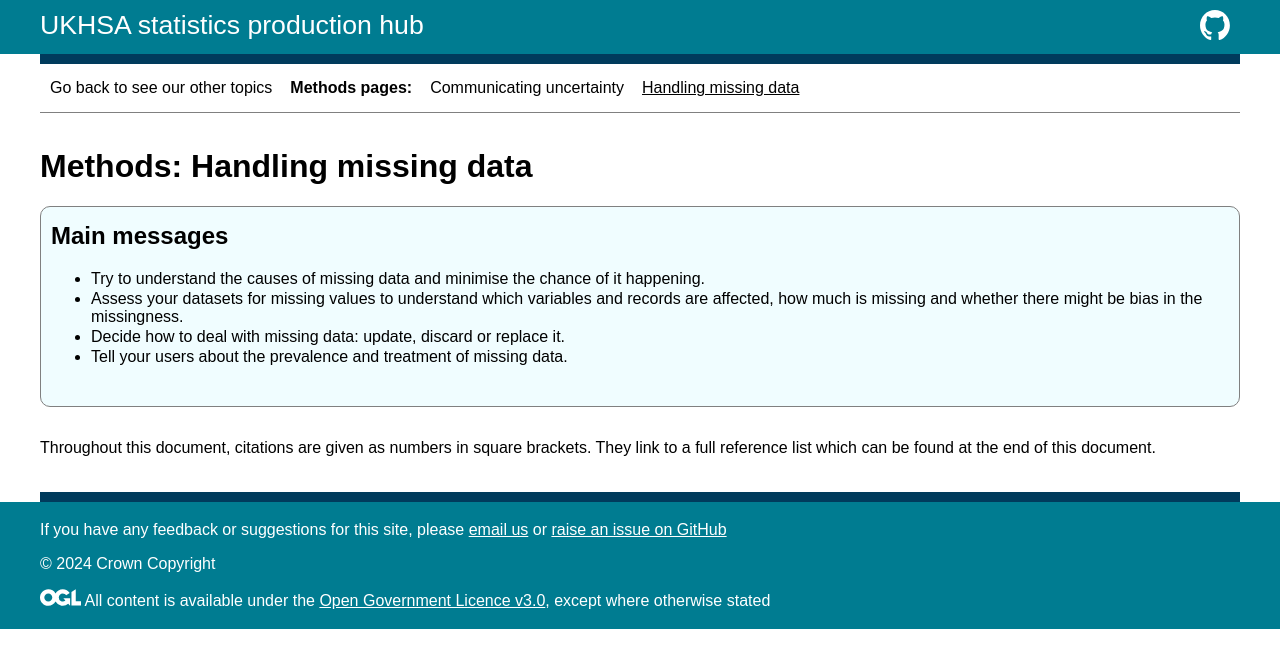
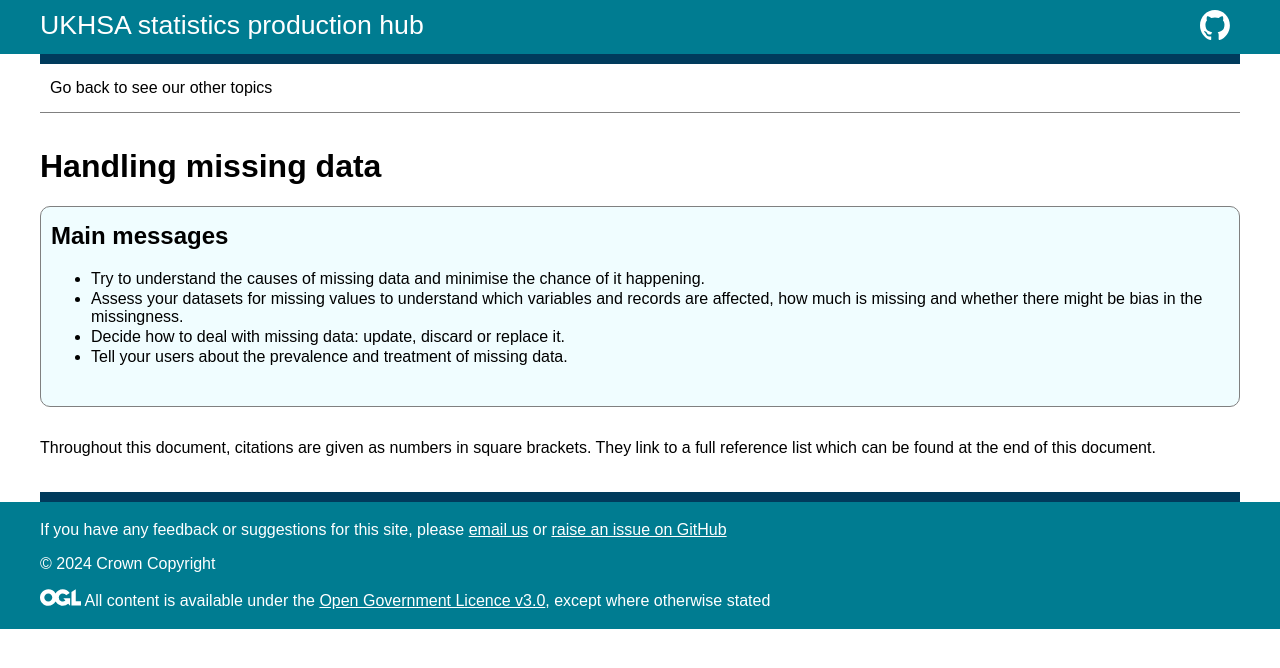
Before and after one commit to BenCuff/github-pages-test, a Jekyll site: the page built from docs/missing-data.md, in a window 1280 px wide. Shown: the top 668 px of the page. Built offline with Jekyll 4.4.1, drawn with Linux system fonts in a browser that asks for light colours.

Commit message:
Minor fixes

```diff
--- a/docs/missing-data.md
+++ b/docs/missing-data.md
@@ -1,14 +1,6 @@
 ---
-title: "Methods: Handling missing data"
+title: "Handling missing data"
 layout: guidance-page
-
-page-group-title: "Methods"
-page1:
-  url: communicating-uncertainty
-  name: "Communicating uncertainty"
-page2:
-  url: missing-data
-  name: "<u>Handling missing data</u>"
 ---
 
 
```
Also changed, not shown: docs/communicating-uncertainty.md (+1 -9 lines).
